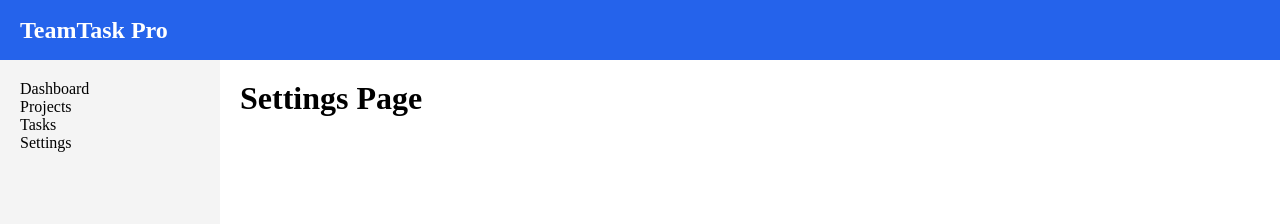
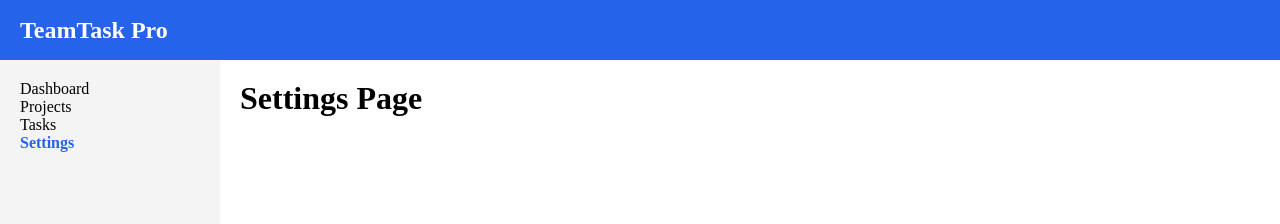
Before and after one commit to hambirNishant/teamtask-pro, a React app in the folder frontend/: page /settings in a window 1280 px wide. Shown: the top 224 px of the page. Built offline with nearby package versions, Linux system fonts and the light colour scheme; the HTML template or start-up script is replaced by a standard one.

Commit message:
feat(sidebar): changes into navlinks

```diff
--- a/frontend/src/components/Sidebar.jsx
+++ b/frontend/src/components/Sidebar.jsx
@@ -37,7 +37,7 @@ function Sidebar() {
                 <br />
 
                 <NavLink
-                    to="/projects"
+                    to="/tasks"
                     style={({ isActive }) => ({
                         color: isActive ? "#2563eb" : "#000",
                         fontWeight: isActive ? "bold" : "normal",
@@ -50,7 +50,7 @@ function Sidebar() {
                 <br />
 
                 <NavLink
-                    to="/projects"
+                    to="/settings"
                     style={({ isActive }) => ({
                         color: isActive ? "#2563eb" : "#000",
                         fontWeight: isActive ? "bold" : "normal",
```
